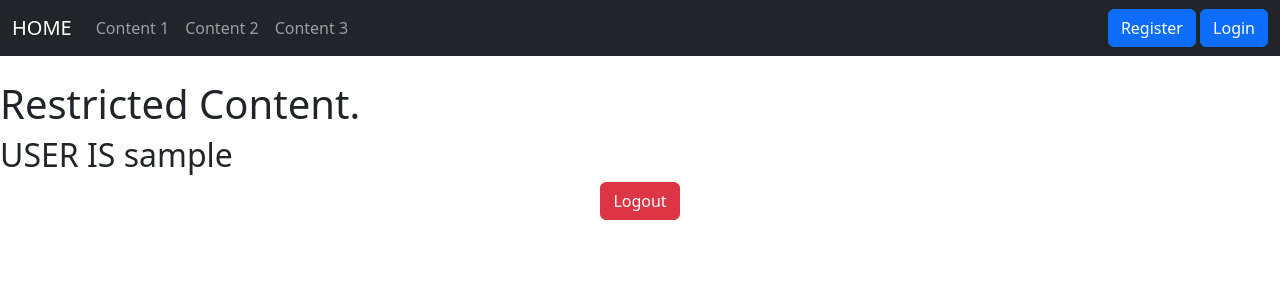
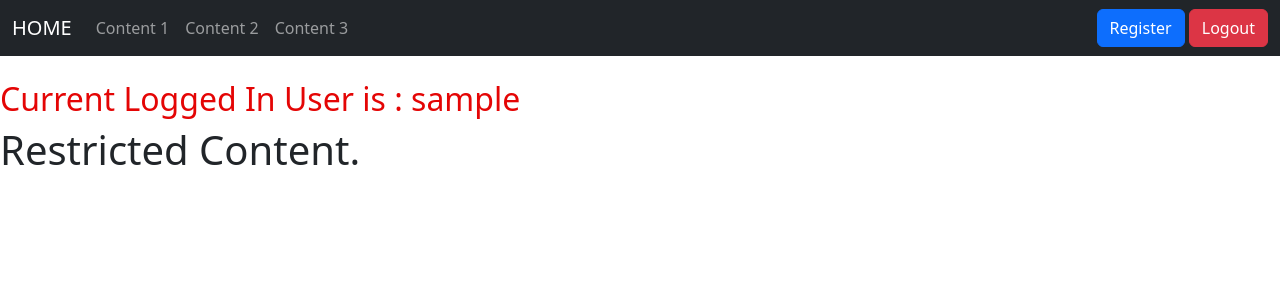
Before and after one commit to adhirajpandey/Flask-Auth, a Flask app: page /restricted_content in a window 1280 px wide. Shown: the top 300 px of the page. Run offline with Flask 3, Linux system fonts and the light colour scheme; the visitor is signed in with stand-in values (Sample User, id 1); some libraries are stand-ins or nearby versions.

Commit message:
Add conditional Nav Buttons

```diff
--- a/templates/base.html
+++ b/templates/base.html
@@ -28,7 +28,11 @@
             <div class="d-flex" >
               <a href="/register" style = "color: white ; text-decoration : none"><button class="btn btn-primary">Register</button></a>
               <span>&nbsp;</span>
-              <a href="/login" style = "color: white ; text-decoration : none"><button class="btn btn-primary">Login</button></a>
+              {% if 'username' not in session %}
+                <a href="/login" style = "color: white ; text-decoration : none"><button class="btn btn-primary">Login</button></a>
+              {% else %}
+              <a href="/logout" style = "color: white ; text-decoration : none"><button class="btn btn-danger btn-block">Logout</button></a>
+              {% endif %}
           </div>
         </div>
       </div>
--- a/templates/restricted_content.html
+++ b/templates/restricted_content.html
@@ -3,12 +3,7 @@
 
 {% block content %}
 
+<h2 style="color: #e40505;"> Current Logged In User is : {{ username }} </h2>
 <h1>Restricted Content.</h1>
 
-<h2> USER IS {{ username }} </h2>
-
-<div class="text-center">
-    <a href="/logout" style = "color: white ; text-decoration : none"><button class="btn btn-danger btn-block">Logout</button></a>
-</div>
-
 {% endblock content %}
```
